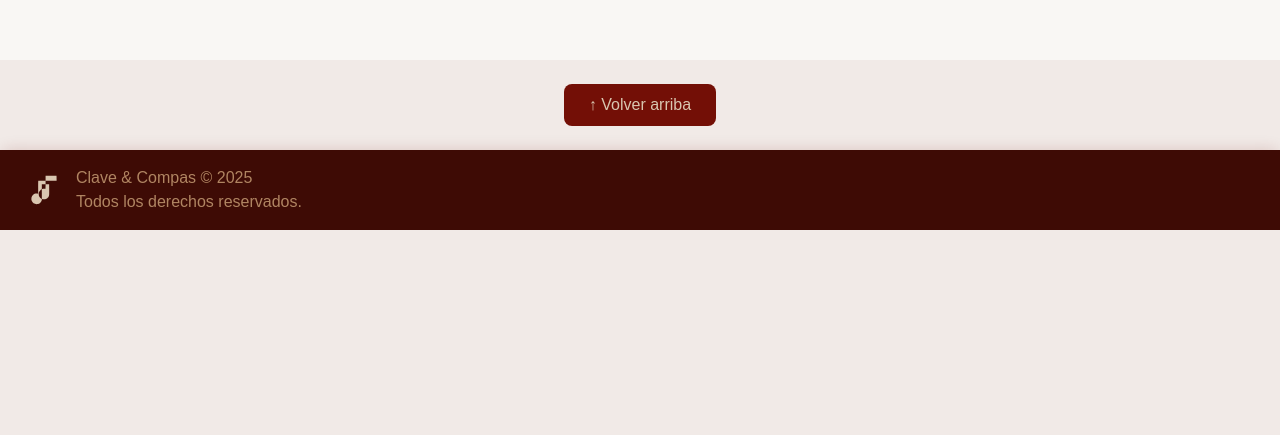
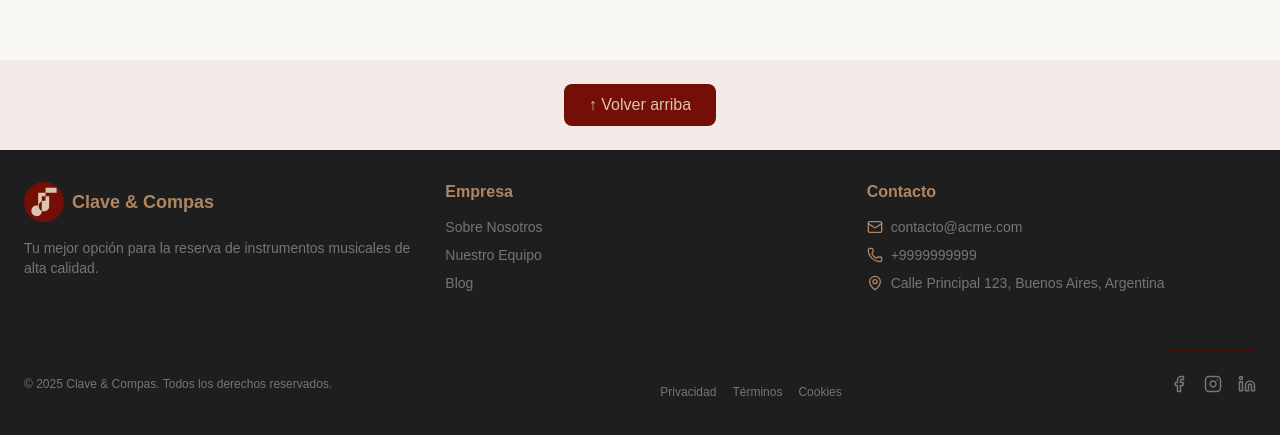
Before and after one commit to toniix/Projecto-Integrador-Frontend, a React (Vite) app: page / in a window 1280 px wide. Shown: the part 1132-1567 px from the top of the page. Before the commit the page ends 1362 px from the top, so only its background shows below. Built offline with nearby package versions, Linux system fonts and the light colour scheme; no server answers.

Commit message:
feat: Diseño mejorado de los componentes UserMenu y Footer.  Mejora de ProductDetail  fetching.

```diff
--- a/src/components/common/Footer.jsx
+++ b/src/components/common/Footer.jsx
@@ -1,25 +1,130 @@
-import { Link } from "react-router-dom";
+import {
+  Mail,
+  Phone,
+  MapPin,
+  Facebook,
+  Instagram,
+  Linkedin,
+} from "lucide-react";
 import Logo1 from "/img/logo1.svg";
 
-function Footer() {
-    return (
-    <footer className="bottom-0 left-0 right-0 bg-[#3e0b05] shadow-[0_-2px_15px_-3px_rgba(115,15,6,0.2)] z-50">
-        <div className="max-w-7xl mx-auto px-4 sm:px-6 lg:px-8">
-            <div className="flex items-center justify-start h-20">
-                {/* Logo and Name */}
-                <Link to={"/"} className="group flex items-center space-x-3 transition-transform duration-300 hover:-translate-y-0.5">
-                    <div className="flex items-center space-x-3">
-                        <img src={Logo1} alt="Logo" className="w-10 h-10" />
-                        <span className="text-[#b08562]">
-                        Clave & Compas © 2025 <br />
-                        Todos los derechos reservados.
-                        </span>
-                    </div>
-                </Link>
+export default function Footer() {
+  return (
+    <footer className="w-full bg-[#1e1e1e] text-[#d9c6b0]">
+      <div className="container mx-auto px-4 py-8">
+        {/* Main content section */}
+        <div className="grid grid-cols-1 md:grid-cols-3 gap-8 mb-8">
+          <div className="space-y-4">
+            <div className="flex items-center space-x-2">
+              <div className="w-18 h-18 rounded-full bg-[#730f06] flex items-center justify-center">
+                <img src={Logo1} alt="Logo" className="w-10 h-10" />
+              </div>
+
+              <span className="text-lg font-bold text-[#b08562]">
+                Clave &amp; Compas
+              </span>
             </div>
+            <p className="text-[#757575] text-sm">
+              Tu mejor opción para la reserva de instrumentos musicales de alta
+              calidad.
+            </p>
+          </div>
+          {/* Links section */}
+          <div>
+            <h3 className="font-semibold text-[#b08562] mb-3">Empresa</h3>
+            <ul className="space-y-2 text-sm">
+              <li>
+                <a
+                  href="#"
+                  className="text-[#757575] hover:text-[#d9c6b0] transition-colors"
+                >
+                  Sobre Nosotros
+                </a>
+              </li>
+              <li>
+                <a
+                  href="#"
+                  className="text-[#757575] hover:text-[#d9c6b0] transition-colors"
+                >
+                  Nuestro Equipo
+                </a>
+              </li>
+              <li>
+                <a
+                  href="#"
+                  className="text-[#757575] hover:text-[#d9c6b0] transition-colors"
+                >
+                  Blog
+                </a>
+              </li>
+            </ul>
+          </div>
+          {/* Contact information */}
+          <div>
+            <h3 className="font-semibold text-[#b08562] mb-3">Contacto</h3>
+            <ul className="space-y-2 text-sm">
+              <li className="flex items-center space-x-2">
+                <Mail className="text-[#b08562]" size={16} />
+                <span className="text-[#757575]">contacto@acme.com</span>
+              </li>
+              <li className="flex items-center space-x-2">
+                <Phone className="text-[#b08562]" size={16} />
+                <span className="text-[#757575]">+9999999999</span>
+              </li>
+              <li className="flex items-center space-x-2">
+                <MapPin className="text-[#b08562]" size={16} />
+                <span className="text-[#757575]">
+                  Calle Principal 123, Buenos Aires, Argentina
+                </span>
+              </li>
+            </ul>
+          </div>
         </div>
+
+        {/* Bottom section with copyright */}
+        <div className="pt-4 border-t border-[#3e0b05] text-[#757575] text-xs flex flex-col md:flex-row justify-between items-center">
+          <p>
+            © {new Date().getFullYear()} Clave & Compas. Todos los derechos
+            reservados.
+          </p>
+          <div className="flex space-x-4 mt-3 md:mt-0">
+            <a href="#" className="hover:text-[#d9c6b0] transition-colors">
+              Privacidad
+            </a>
+            <a href="#" className="hover:text-[#d9c6b0] transition-colors">
+              Términos
+            </a>
+            <a href="#" className="hover:text-[#d9c6b0] transition-colors">
+              Cookies
+            </a>
+          </div>
+          {/* Social media icons */}
+          <div className="flex space-x-4 mb-6 border-t border-[#3e0b05] pt-6">
+            <a
+              href="#"
+              className="text-[#757575] hover:text-[#b08562] transition-colors"
+            >
+              <Facebook size={18} />
+              <span className="sr-only">Facebook</span>
+            </a>
+
+            <a
+              href="#"
+              className="text-[#757575] hover:text-[#b08562] transition-colors"
+            >
+              <Instagram size={18} />
+              <span className="sr-only">Instagram</span>
+            </a>
+            <a
+              href="#"
+              className="text-[#757575] hover:text-[#b08562] transition-colors"
+            >
+              <Linkedin size={18} />
+              <span className="sr-only">LinkedIn</span>
+            </a>
+          </div>
+        </div>
+      </div>
     </footer>
   );
 }
-
-export default Footer;
--- a/src/components/common/Header.jsx
+++ b/src/components/common/Header.jsx
@@ -15,28 +15,28 @@ function Header() {
   const { user, isAuthenticated, logout } = useAuth();
 
   // Extract display name from user or token data
-  useEffect(() => {
-    if (isAuthenticated && user) {
-      // First try to get name from user object if it exists
-      if (user.name || user.firstName || user.fullName) {
-        setDisplayName(user.name || user.firstName || user.fullName);
-      }
-      // Fall back to email from token subject
-      else if (user.sub) {
-        // Extract username part from email (everything before @)
-        const emailUsername = user.sub.split('@')[0];
-        // Capitalize first letter
-        setDisplayName(emailUsername.charAt(0).toUpperCase() + emailUsername.slice(1));
-      }
-      // Last resort: try email directly
-      else if (user.email) {
-        const emailUsername = user.email.split('@')[0];
-        setDisplayName(emailUsername.charAt(0).toUpperCase() + emailUsername.slice(1));
-      }
-    } else {
-      setDisplayName("Usuario");
-    }
-  }, [user, isAuthenticated]);
+  // useEffect(() => {
+  //   if (isAuthenticated && user) {
+  //     // First try to get name from user object if it exists
+  //     if (user.name || user.firstName || user.fullName) {
+  //       setDisplayName(user.name || user.firstName || user.fullName);
+  //     }
+  //     // Fall back to email from token subject
+  //     else if (user.sub) {
+  //       // Extract username part from email (everything before @)
+  //       const emailUsername = user.sub.split('@')[0];
+  //       // Capitalize first letter
+  //       setDisplayName(emailUsername.charAt(0).toUpperCase() + emailUsername.slice(1));
+  //     }
+  //     // Last resort: try email directly
+  //     else if (user.email) {
+  //       const emailUsername = user.email.split('@')[0];
+  //       setDisplayName(emailUsername.charAt(0).toUpperCase() + emailUsername.slice(1));
+  //     }
+  //   } else {
+  //     setDisplayName("Usuario");
+  //   }
+  // }, [user, isAuthenticated]);
 
   const openLoginModal = () => setIsLoginModalOpen(true);
   const closeLoginModal = () => setIsLoginModalOpen(false);
@@ -72,13 +72,14 @@ function Header() {
             {/* Desktop Menu */}
             <div className="hidden sm:flex sm:items-center sm:space-x-6">
               {isAuthenticated ? (
-                <UserMenu user={user} displayName={displayName} onLogout={logout} />
+                <UserMenu
+                  user={user}
+                  // displayName={displayName}
+                  onLogout={logout}
+                />
               ) : (
                 <>
-                  <Button
-                    onClick={openLoginModal}
-                    variant="primary"
-                  >
+                  <Button onClick={openLoginModal} variant="primary">
                     Iniciar Sesión
                   </Button>
                   <Button variant="outline">Registrarse</Button>
@@ -95,13 +96,15 @@ function Header() {
           >
             {isAuthenticated ? (
               <div className="px-4">
-                <UserMenu user={user} displayName={displayName} onLogout={logout} />
+                <UserMenu
+                  user={user}
+                  // displayName={displayName}
+                  onLogout={logout}
+                />
               </div>
             ) : (
               <>
-                <Button onClick={openLoginModal}>
-                  Iniciar Sesión
-                </Button>
+                <Button onClick={openLoginModal}>Iniciar Sesión</Button>
                 <Button variant="outline">Registrarse</Button>
               </>
             )}
--- a/src/components/login/LoginModal.jsx
+++ b/src/components/login/LoginModal.jsx
@@ -89,6 +89,7 @@ const LoginModal = ({ isOpen, onClose, onLogin }) => {
     const isPasswordValid = validatePassword(formData.password);
 
     if (!isEmailValid || !isPasswordValid) {
+      errorToast("Por favor, completa todos los campos"); // Mostrar errorToast aquí
       return;
     }
 
--- a/src/pages/NotFound.jsx
+++ b/src/pages/NotFound.jsx
@@ -3,7 +3,8 @@ import { Link } from "react-router-dom";
 
 const NotFound = () => {
   return (
-    <div className="flex flex-col justify-center items-center h-screen text-center">
+    <div className="flex flex-col min-h-screen bg-[#F9F7F4]">
+      <div className="flex-grow flex flex-col justify-center items-center text-center">
         <h1 className="text-6xl mb-4">404 - Page Not Found</h1>
         <p className="text-2xl mb-4">
           The page you are looking for does not exist.
@@ -12,6 +13,8 @@ const NotFound = () => {
           Go to Home
         </Link>
       </div>
+      {/* <Footer /> */}
+    </div>
   );
 };
 
```
Also changed, not shown: src/components/common/UserMenu.jsx (+64 -18 lines), src/pages/ProductDetail.jsx (+45 -10 lines). Lines whose indentation alone changed are shown as unchanged.
